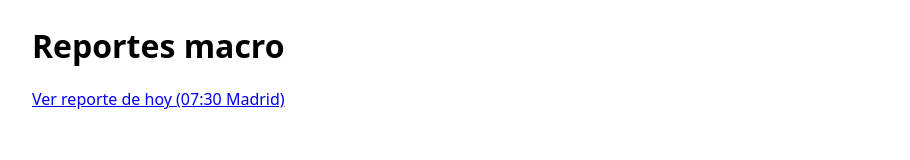
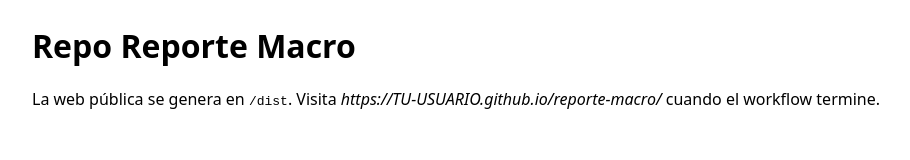
Before and after one commit to samuelgesass/reporte-macro, a website: page src/index.html in a window 1280 px wide. Shown: the whole page, without its empty margins (158-1068 px from the left). Drawn offline with Linux system fonts and the light colour scheme.

Commit message:
Update index.html

```diff
--- a/src/index.html
+++ b/src/index.html
@@ -3,7 +3,7 @@
 <meta name="viewport" content="width=device-width, initial-scale=1"/>
 <title>Reportes macro</title>
 <body style="font-family:system-ui;max-width:900px;margin:24px auto;padding:0 16px">
-  <h1>Reportes macro</h1>
-  <p><a href="./latest.html">Ver reporte de hoy (07:30 Madrid)</a></p>
+  <h1>Repo Reporte Macro</h1>
+  <p>La web pública se genera en <code>/dist</code>. Visita <em>https://TU-USUARIO.github.io/reporte-macro/</em> cuando el workflow termine.</p>
 </body>
 </html>
```
